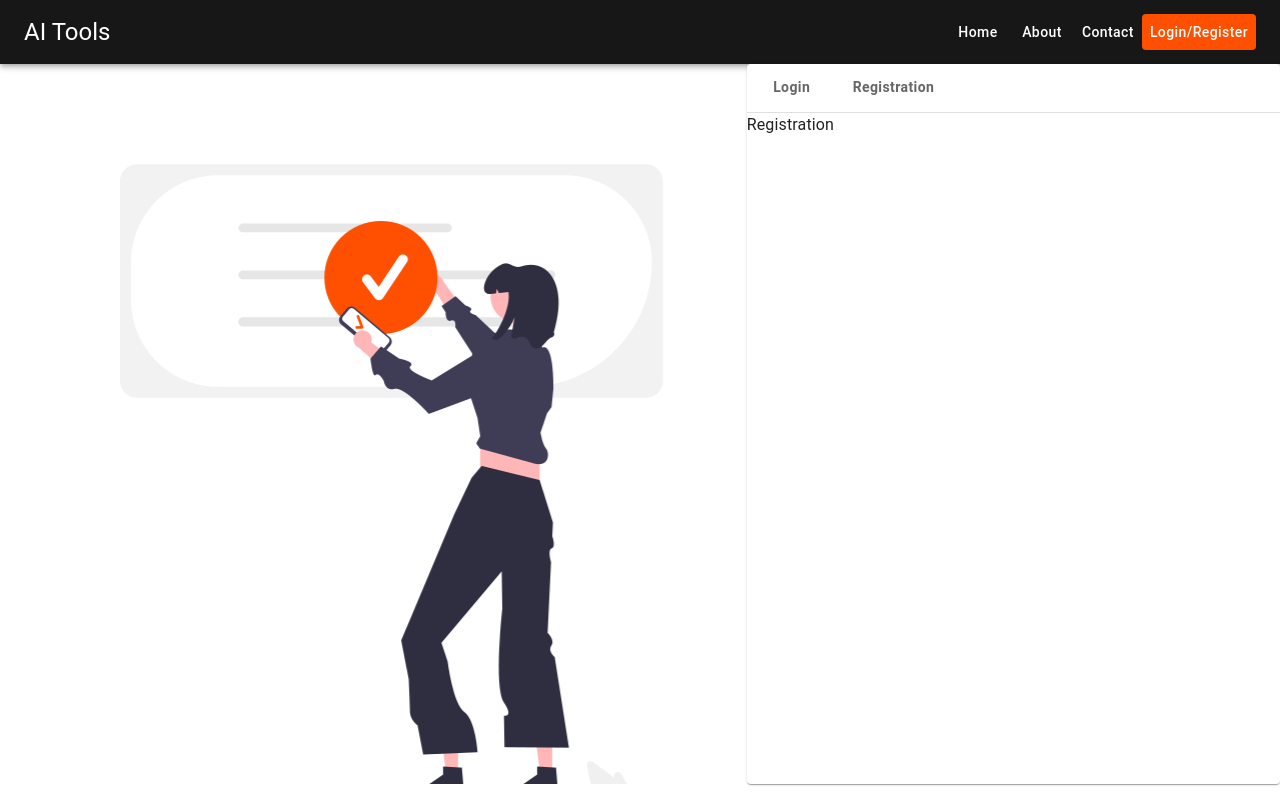
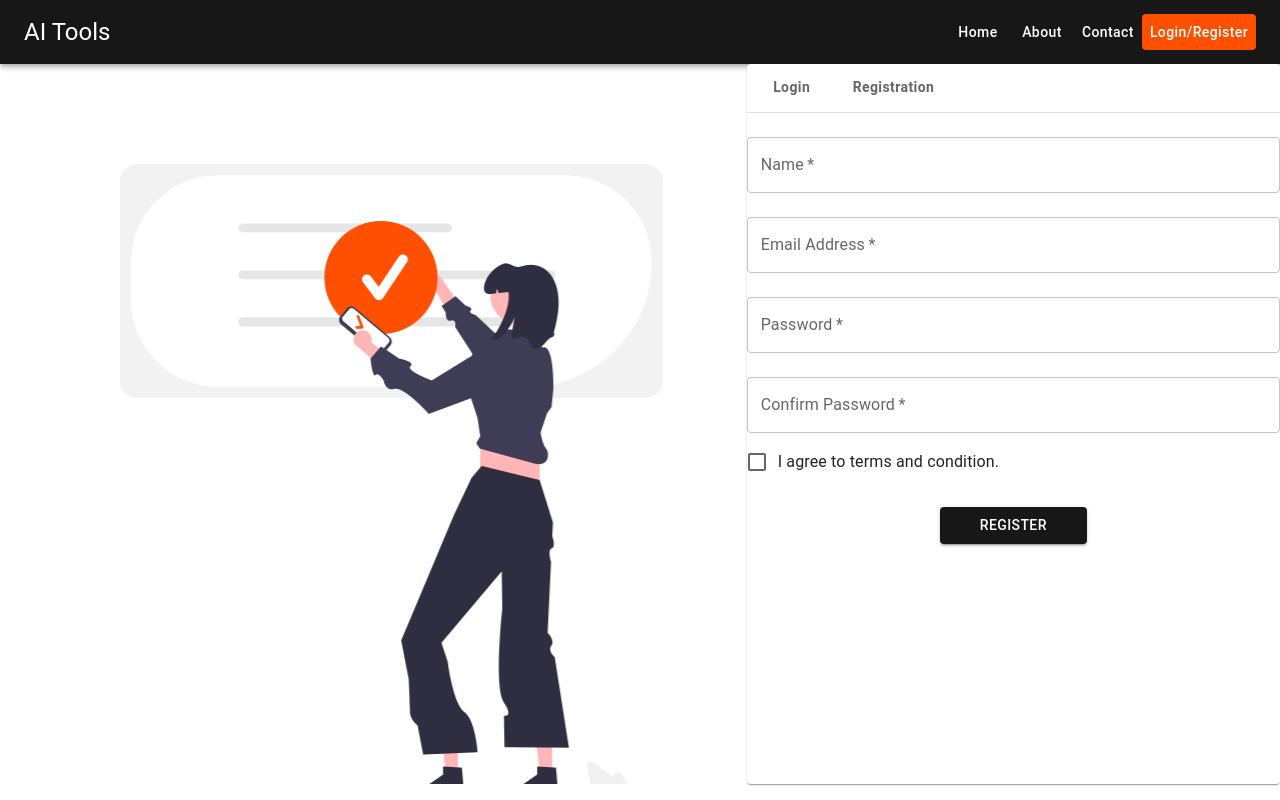
Before and after one commit to dipesh-develops/frontend-Authentication-and-Dashboard-React, a React (Create React App) app: page /login in a window 1280 px wide. Both pictures are taken after a click on the tab "Registration". Built offline with nearby package versions, Linux system fonts and the light colour scheme.

Commit message:
registration page and validation

```diff
--- a/src/components/pages/auth/LoginReg.jsx
+++ b/src/components/pages/auth/LoginReg.jsx
@@ -2,6 +2,7 @@ import React, { useState } from "react";
 import { Grid, Card, Typography, Tabs, Tab, Box } from "@mui/material";
 import auth from "../../../assets/images/auth.png";
 import UserLogin from "./UserLogin";
+import Registration from "./Registration";
 
 const TabPanel = (props) => {
   const { children, value, index } = props;
@@ -56,7 +57,7 @@ const LoginReg = () => {
                 <UserLogin />
               </TabPanel>
               <TabPanel value={value} index={1}>
-                Registration
+                <Registration />
               </TabPanel>
             </Box>
           </Card>
--- /dev/null
+++ b/src/components/pages/auth/Registration.jsx
@@ -0,0 +1,114 @@
+import React, { useState } from "react";
+import {
+  Button,
+  Box,
+  Alert,
+  TextField,
+  FormControlLabel,
+  Checkbox,
+} from "@mui/material";
+import { useNavigate } from "react-router-dom";
+
+const Registration = () => {
+  const [error, setError] = useState({ status: false, msg: "", type: "" });
+  const navigate = useNavigate();
+  const handleSubmit = (e) => {
+    e.preventDefault();
+    const data = new FormData(e.currentTarget);
+    const actualData = {
+      name: data.get("name"),
+      email: data.get("email"),
+      password: data.get("password"),
+      password_confirmation: data.get("password_confirmation"),
+      tc: data.get("tc"),
+    };
+    //validation
+    if (
+      actualData.name &&
+      actualData.email &&
+      actualData.password &&
+      actualData.tc !== null
+    ) {
+      if (actualData.password === actualData.password_confirmation) {
+        console.log(actualData);
+        document.getElementById("registration-form").reset();
+        setError({
+          status: true,
+          msg: "Registration Successful",
+          type: "success",
+        });
+        //   navigate("/");
+      } else {
+        setError({
+          status: true,
+          msg: "Password and confirm password doesn't match.",
+          type: "error",
+        });
+      }
+    } else {
+      setError({ status: true, msg: "All Fields are Required", type: "error" });
+    }
+  };
+  return (
+    <>
+      <Box
+        component="form"
+        noValidate
+        sx={{ mt: 1 }}
+        id="registration-form"
+        onSubmit={handleSubmit}
+      >
+        <TextField
+          margin="normal"
+          required
+          fullWidth
+          id="name"
+          name="name"
+          label="Name"
+        />
+        <TextField
+          margin="normal"
+          required
+          fullWidth
+          id="email"
+          name="email"
+          label="Email Address"
+        />
+        <TextField
+          margin="normal"
+          required
+          fullWidth
+          id="password"
+          name="password"
+          label="Password"
+          type="password"
+        />
+        <TextField
+          margin="normal"
+          required
+          fullWidth
+          id="password_confirmation"
+          name="password_confirmation"
+          label="Confirm Password"
+          type="password"
+        />
+        <FormControlLabel
+          control={<Checkbox value="agree" color="primary" name="tc" id="tc" />}
+          label="I agree to terms and condition. "
+        />
+        <Box textAlign="center">
+          <Button
+            type="submit"
+            variant="contained"
+            sx={{ mt: 3, mb: 2, px: 5 }}
+          >
+            Register
+          </Button>
+        </Box>
+        {error.status ? <Alert severity={error.type}>{error.msg}</Alert> : ""}
+      </Box>
+    </>
+  );
+};
+
+export default Registration;
```
